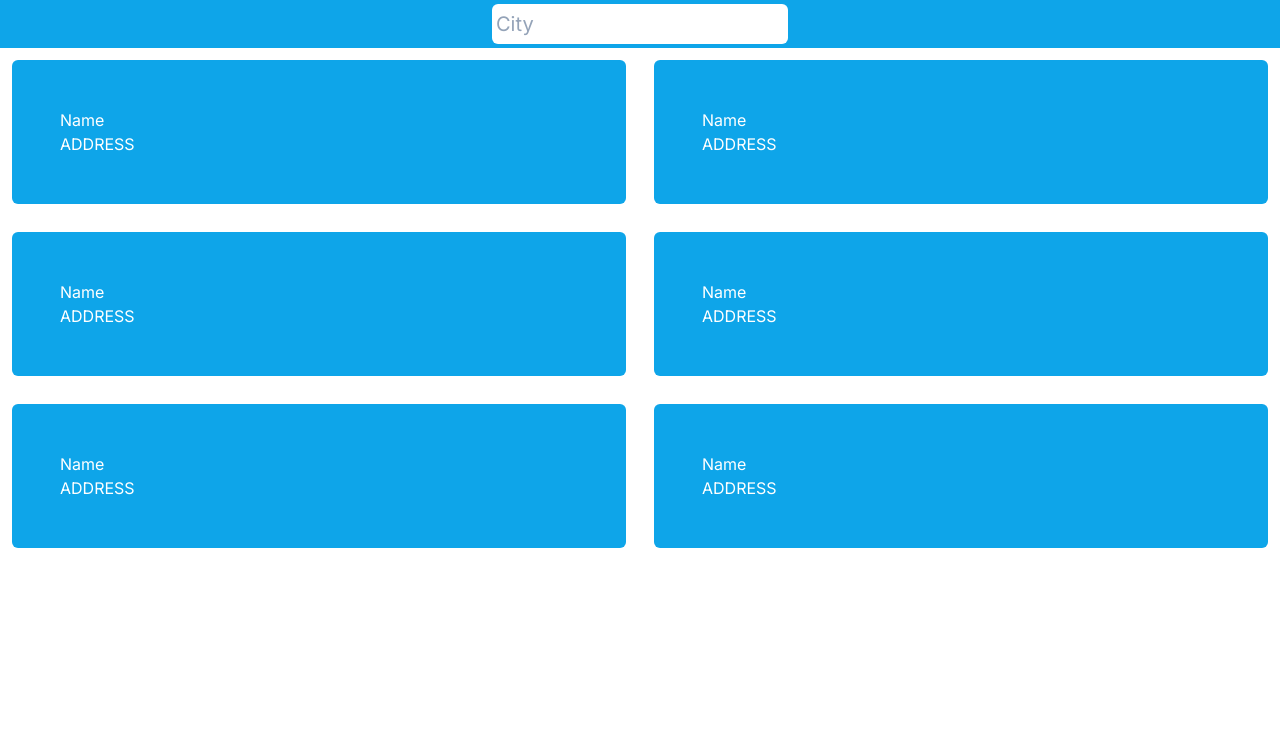
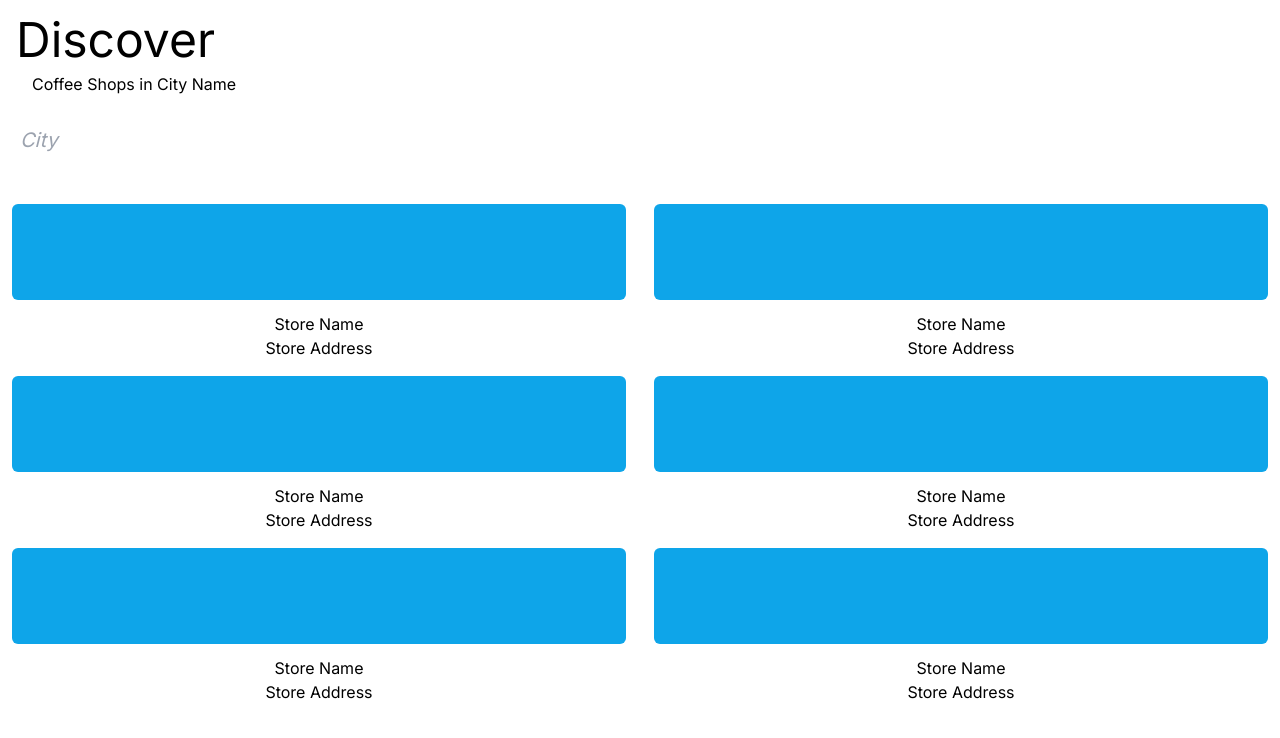
Before and after one commit to 1GBattle/coffee-finder, a Next.js app: page / in a window 1280 px wide. Shown: the top 738 px of the page. Built offline with nearby package versions, Linux system fonts and the light colour scheme.

Commit message:
restyling of the top bar component

```diff
--- a/app/Components/StoreCard.tsx
+++ b/app/Components/StoreCard.tsx
@@ -1,9 +1,13 @@
 export default function StoreCard() {
 	return (
-		<div className='h-full w-full'>
-			<div className=' p-12 m-3 bg-sky-500 rounded-md'>
-				<div className='text-white text-md'>Name</div>
-				<div className='text-white text-md'>ADDRESS</div>
+		<div>
+			<div className=''>
+				<div className=' p-12 m-3 bg-sky-500 rounded-md'></div>
+			</div>
+
+			<div className='flex items-center justify-center flex-col'>
+				<div className='text-black text-md'>Store Name</div>
+				<div className='text-black text-md'>Store Address</div>
 			</div>
 		</div>
 	)
--- a/app/Components/TopBar.tsx
+++ b/app/Components/TopBar.tsx
@@ -1,10 +1,19 @@
 export default function TopBar() {
 	return (
-		<div className='flex justify-center  h-12 bg-sky-500 p-1 text-white text-xl'>
-			<input
-				className='p-1 text-black rounded-md border-slate-200 placeholder-slate-400 contrast-more:border-slate-400 contrast-more:placeholder-slate-500'
-				placeholder='City'
-			/>
+		<div className='flex justify-start flex-col gap-5 h-48 p-4 text-white text-xl'>
+			<div>
+				<h1 className='text-black text-left font text-5xl'>Discover</h1>
+				<p className='text-black text-base ml-4 mt-2'>
+					Coffee Shops in <span>City Name</span>
+				</p>
+			</div>
+
+			<div>
+				<input
+					className=' text-black placeholder:italic w-full h-12 rounded p-1'
+					placeholder='City'
+				/>
+			</div>
 		</div>
 	)
 }
--- a/app/globals.css
+++ b/app/globals.css
@@ -12,6 +12,7 @@
 
 body,
 html {
+	color: #000;
 	font-family: 'Roboto', sans-serif;
 	font-size: 16px;
 	line-height: 1.5;
```
